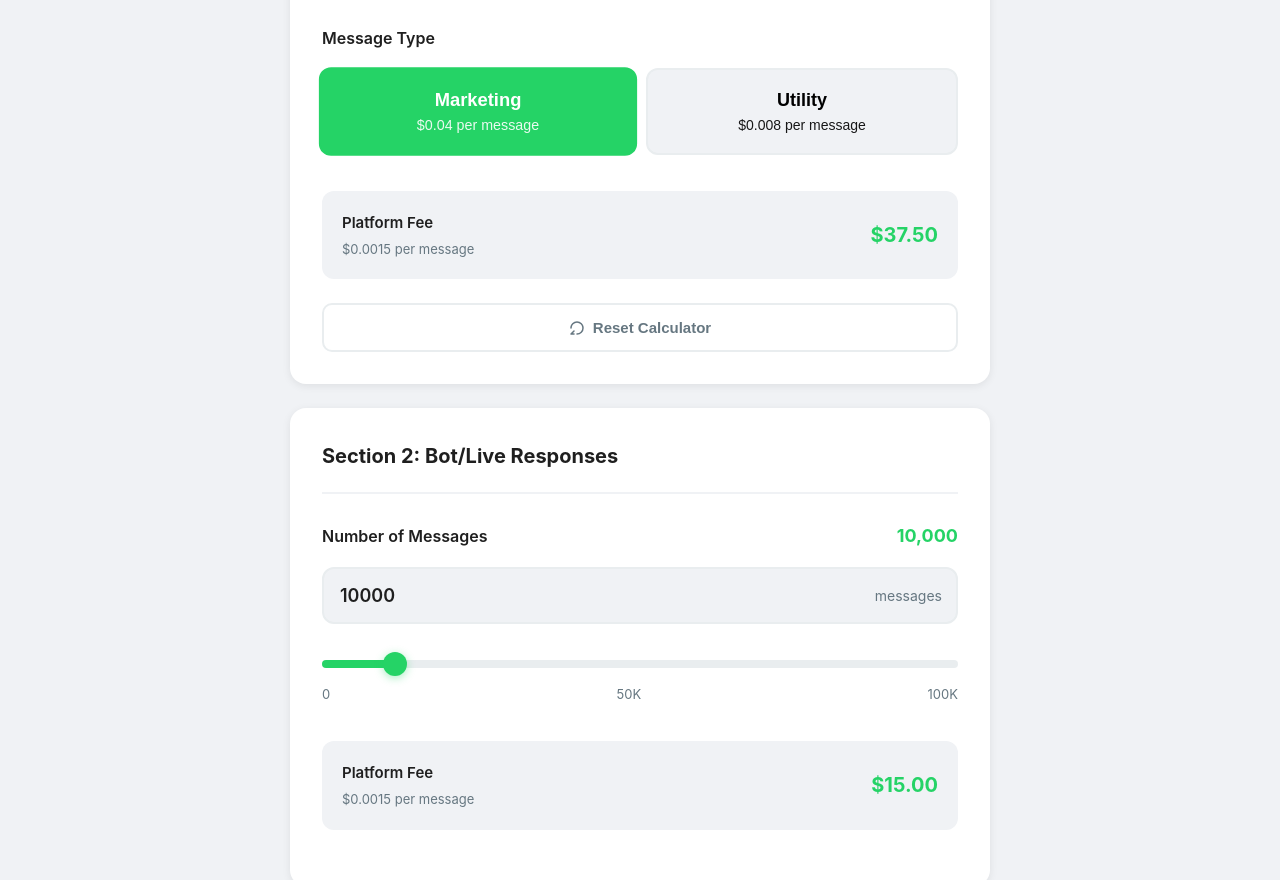
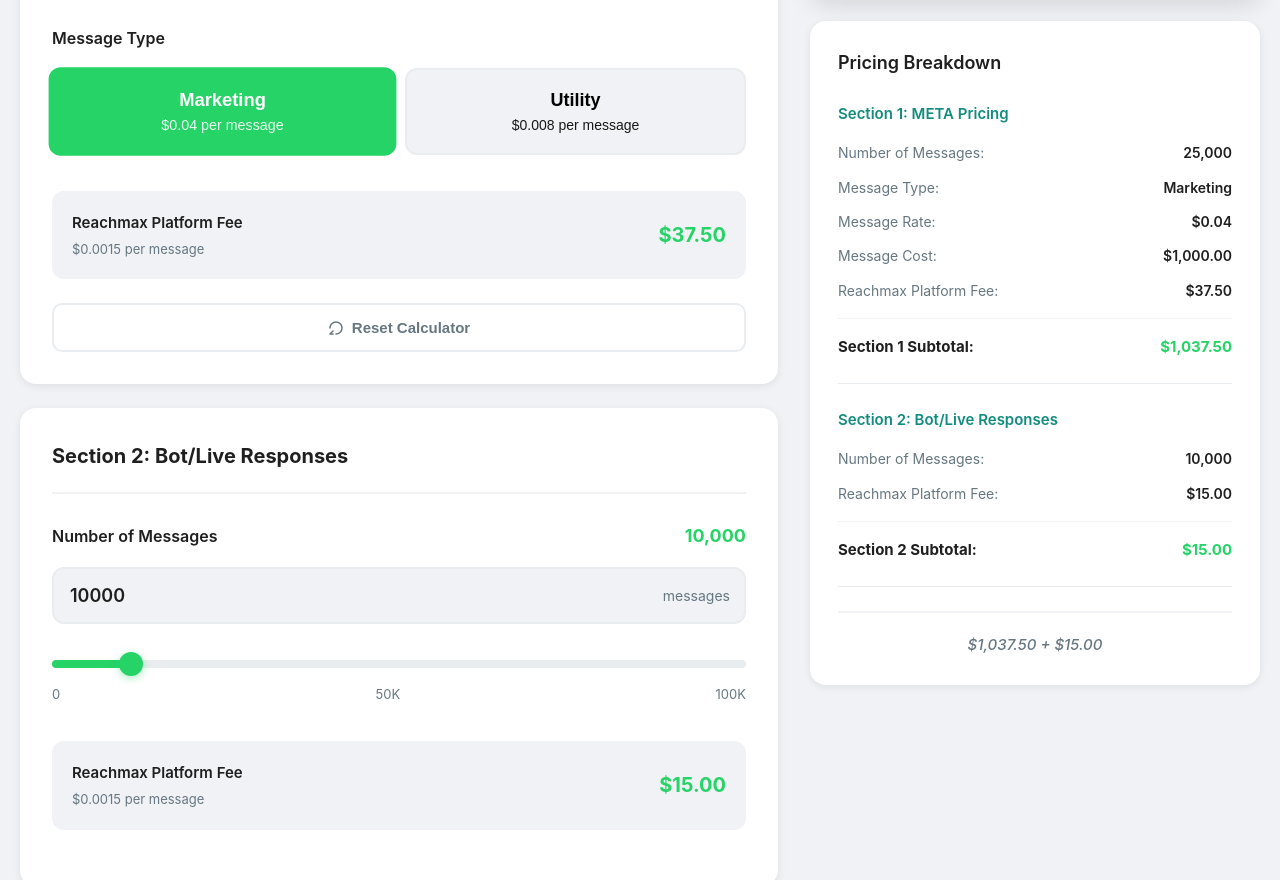
Before and after one commit to localbizonline/wacalc, a plain HTML site: page index.html in a window 1280 px wide. Shown: the part 437-1317 px from the top of the page. Drawn offline with Linux system fonts and the light colour scheme.

Commit message:
Rename to Reachmax Platform Fee and create two-column layout with sticky right sidebar

```diff
--- a/index.html
+++ b/index.html
@@ -13,6 +13,9 @@
             <p class="subtitle">Calculate your messaging costs in real-time</p>
         </header>
 
+        <div class="calculator-layout">
+            <!-- Left Column: Sections -->
+            <div class="left-column">
                 <div class="calculator-card">
                     <div class="section-header">
                         <h2>Section 1: META Pricing</h2>
@@ -70,11 +73,11 @@
                 </div>
             </div>
 
-            <!-- Platform Fee Display -->
+            <!-- Reachmax Platform Fee Display -->
             <div class="platform-fee-section">
                 <div class="fee-row">
                     <div class="fee-label">
-                        <span class="fee-title">Platform Fee</span>
+                        <span class="fee-title">Reachmax Platform Fee</span>
                         <span class="fee-rate">$0.0015 per message</span>
                     </div>
                     <div class="fee-value" id="platformFeeDisplay">$37.50</div>
@@ -134,18 +137,21 @@
                 </div>
             </div>
 
-            <!-- Bot Platform Fee Display -->
+                    <!-- Reachmax Platform Fee Display -->
                     <div class="platform-fee-section">
                         <div class="fee-row">
                             <div class="fee-label">
-                        <span class="fee-title">Platform Fee</span>
+                                <span class="fee-title">Reachmax Platform Fee</span>
                                 <span class="fee-rate">$0.0015 per message</span>
                             </div>
                             <div class="fee-value" id="botPlatformFeeDisplay">$15.00</div>
                         </div>
                     </div>
                 </div>
+            </div>
 
+            <!-- Right Column: Total & Breakdown -->
+            <div class="right-column">
                 <!-- Total Price Display -->
                 <div class="total-section">
                     <div class="total-label">Total Cost</div>
@@ -178,7 +184,7 @@
                             <span id="messageCost">$1,000.00</span>
                         </div>
                         <div class="breakdown-row">
-                    <span>Platform Fee:</span>
+                            <span>Reachmax Platform Fee:</span>
                             <span id="platformFeeBreakdown">$37.50</span>
                         </div>
                         <div class="breakdown-subtotal">
@@ -195,7 +201,7 @@
                             <span id="botSelectedQuantity">10,000</span>
                         </div>
                         <div class="breakdown-row">
-                    <span>Platform Fee:</span>
+                            <span>Reachmax Platform Fee:</span>
                             <span id="botPlatformFeeBreakdown">$15.00</span>
                         </div>
                         <div class="breakdown-subtotal">
@@ -209,6 +215,8 @@
                     </div>
                 </div>
             </div>
+        </div>
+    </div>
 
     <script src="script.js"></script>
 </body>
--- a/styles.css
+++ b/styles.css
@@ -27,7 +27,7 @@ body {
 }
 
 .container {
-    max-width: 700px;
+    max-width: 1400px;
     margin: 0 auto;
     animation: fadeIn 0.5s ease-in;
 }
@@ -60,12 +60,33 @@ header h1 {
     font-size: 16px;
 }
 
+/* Two-column layout */
+.calculator-layout {
+    display: grid;
+    grid-template-columns: 1fr 450px;
+    gap: 32px;
+    align-items: start;
+}
+
+.left-column {
+    display: flex;
+    flex-direction: column;
+    gap: 24px;
+}
+
+.right-column {
+    position: sticky;
+    top: 20px;
+    display: flex;
+    flex-direction: column;
+    gap: 24px;
+}
+
 .calculator-card {
     background: var(--card-bg);
     border-radius: 16px;
     padding: 32px;
     box-shadow: var(--shadow);
-    margin-bottom: 24px;
 }
 
 .section-header {
@@ -281,7 +302,6 @@ header h1 {
     background: var(--card-bg);
     border-radius: 16px;
     padding: 28px;
-    margin-top: 24px;
     box-shadow: var(--shadow);
 }
 
@@ -381,7 +401,6 @@ header h1 {
     padding: 32px;
     text-align: center;
     box-shadow: var(--shadow-lg);
-    animation: slideUp 0.5s ease-in;
 }
 
 @keyframes slideUp {
@@ -443,6 +462,16 @@ header h1 {
 }
 
 /* Responsive Design */
+@media (max-width: 1024px) {
+    .calculator-layout {
+        grid-template-columns: 1fr;
+    }
+
+    .right-column {
+        position: static;
+    }
+}
+
 @media (max-width: 640px) {
     body {
         padding: 16px;
```
Lines whose indentation alone changed are shown as unchanged.
